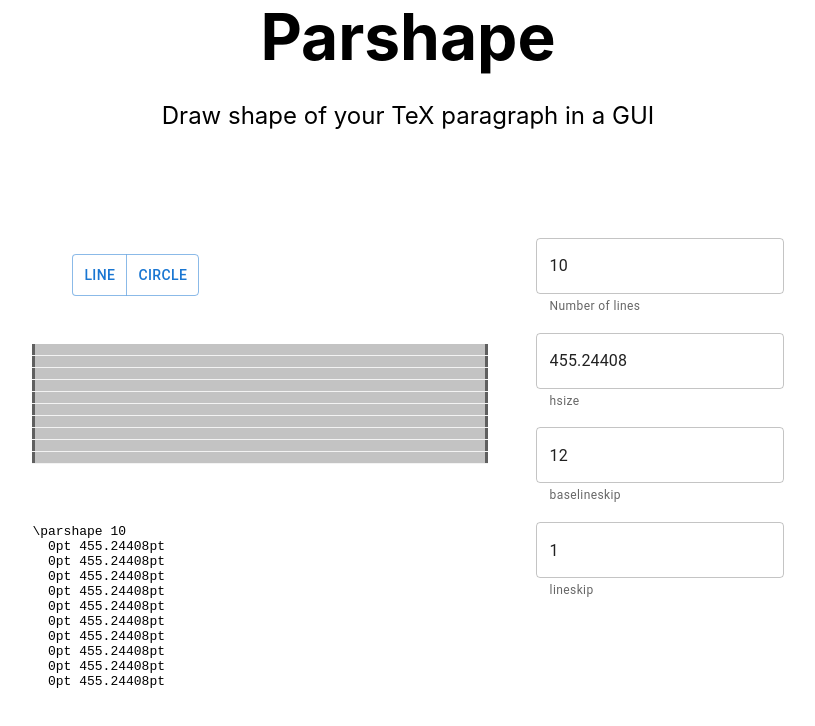
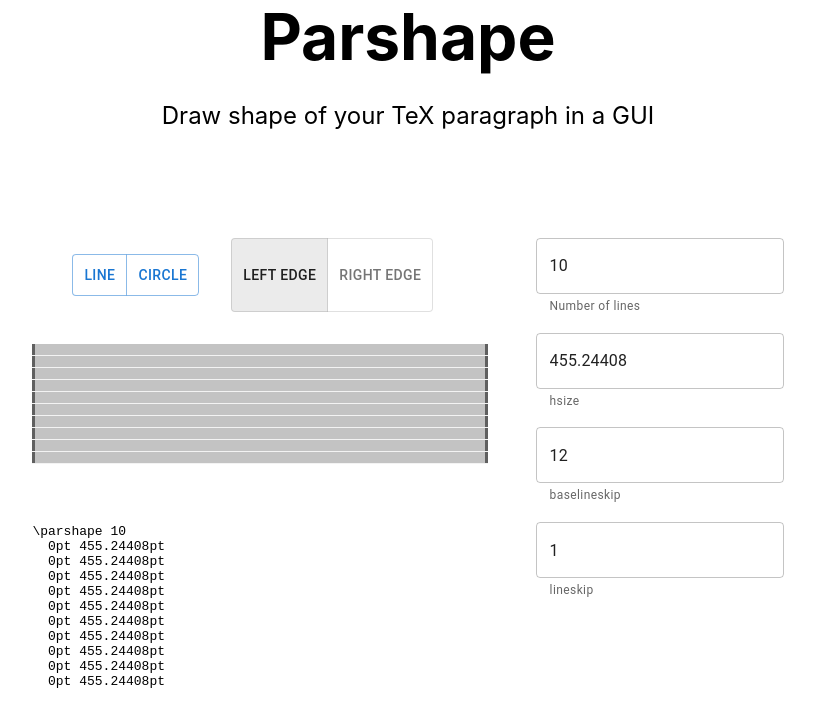
Before and after one commit to tmscer/parshape, a Next.js app: page / in a window 1280 px wide. Shown: the top 726 px of the page, without its empty margins (232-1047 px from the left). Built offline with nearby package versions, Linux system fonts and the light colour scheme.

Commit message:
Add toggle for left and right edge

```diff
--- a/components/Editor.js
+++ b/components/Editor.js
@@ -1,4 +1,4 @@
-import { Stack } from "@mui/material";
+import { Stack, ToggleButton, ToggleButtonGroup } from "@mui/material";
 import { cloneDeep } from "lodash";
 import { useCallback, useEffect, useMemo, useState } from "react";
 
@@ -29,6 +29,7 @@
   const [objects, setObjects] = useState(INITIAL_STATE);
   const [newType, setNewType] = useState(null);
   const [newObject, setNewObject] = useState(null);
+  const [edge, setEdge] = useState("left");
 
   const clearNew = useCallback(() => {
     setNewType(null);
@@ -155,7 +156,10 @@
     <div>
       <Stack direction="row" gap={6}>
         <Stack direction="column" gap={4}>
-          <Toolbar onClick={onToolbarClick} />
+          <Stack direction="row" gap={4}>
+            <Toolbar onClick={onToolbarClick} />
+            <EdgeButton value={edge} onChange={setEdge} />
+          </Stack>
           <UnitContext.Provider value={{ unit: "px" }}>
             <Canvas
               width={getHsizePt(settings.hsize)}
@@ -174,3 +178,19 @@
     </div>
   );
 }
+
+function EdgeButton({ value, onChange: onChangeOuter }) {
+  const onChange = useCallback(
+    (_event, value) => {
+      onChangeOuter(value);
+    },
+    [onChangeOuter]
+  );
+
+  return (
+    <ToggleButtonGroup value={value} onChange={onChange} exclusive>
+      <ToggleButton value="left">Left edge</ToggleButton>
+      <ToggleButton value="right">Right edge</ToggleButton>
+    </ToggleButtonGroup>
+  );
+}
```
